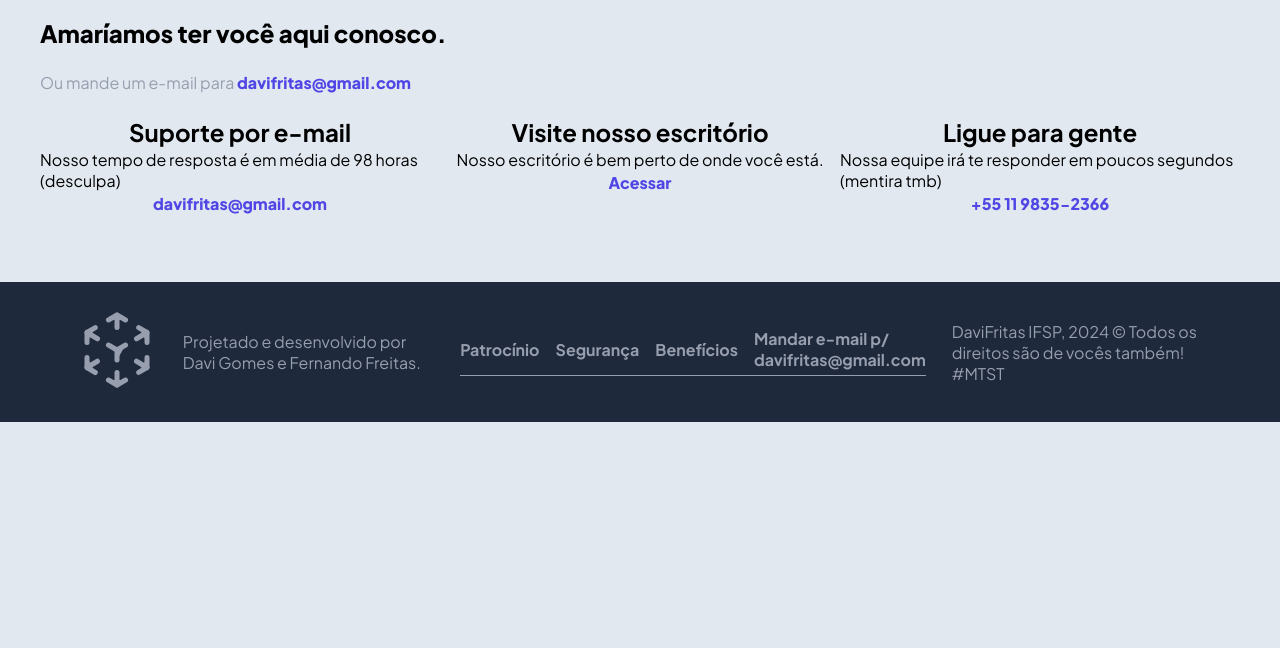
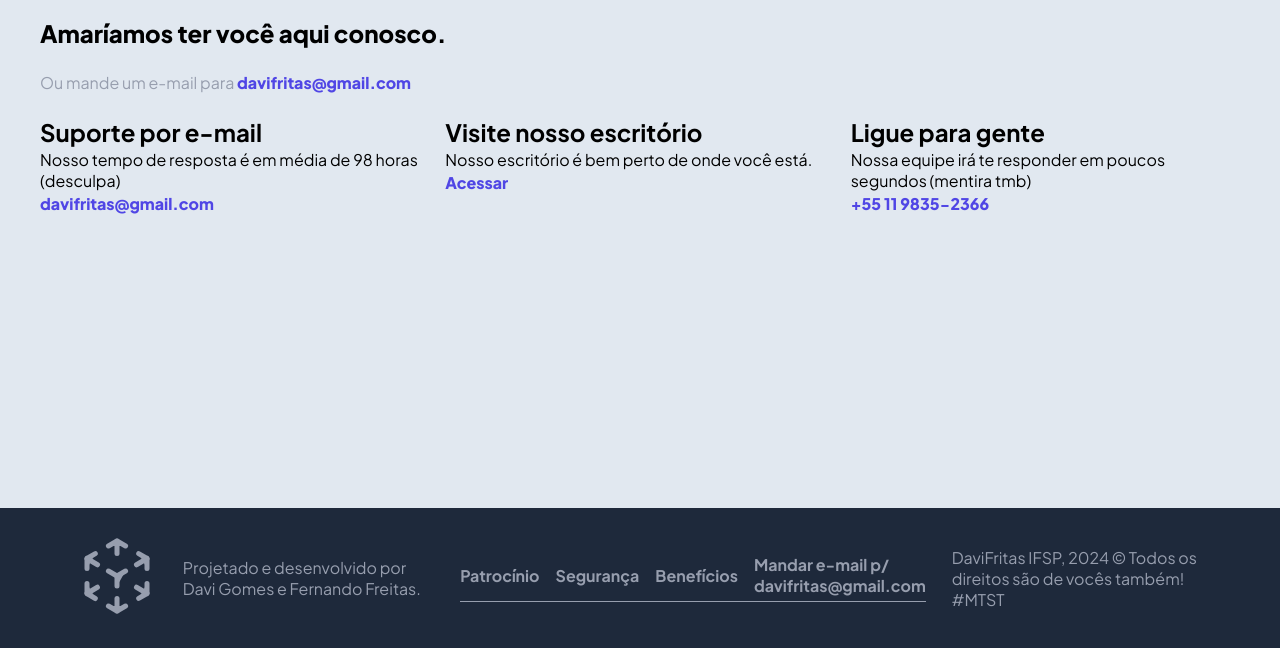
Before and after one commit to ferr-ffk/pag-contato-interativa, a plain HTML site: page index.html in a window 1280 px wide. Shown: the part 789-1437 px from the top of the page. Before the commit the page ends 1211 px from the top, so only its background shows below. Drawn offline with Linux system fonts and the light colour scheme.

Commit message:
consertar layout para mobile

```diff
--- a/styles/style.css
+++ b/styles/style.css
@@ -200,12 +200,23 @@ span.claro {
 
 .layout-vertical ul {
   display: grid;
-  grid-template-columns: repeat(3, 1fr);
+  grid-template-rows: repeat(3, 1fr);
+  gap: 1rem;
+}
+
+@media screen and (width > 600px) {
+  .layout-vertical ul {
+    grid-template-columns: repeat(3, 1fr);
+  }
+
+  .layout-vertical ul li {
+    align-items: center;
+  }
 }
 
 .layout-vertical ul li {
   display: flex;
   flex-direction: column;
-  align-items: center;
+  align-items: start;
   gap: 0.125rem;
 }
```
